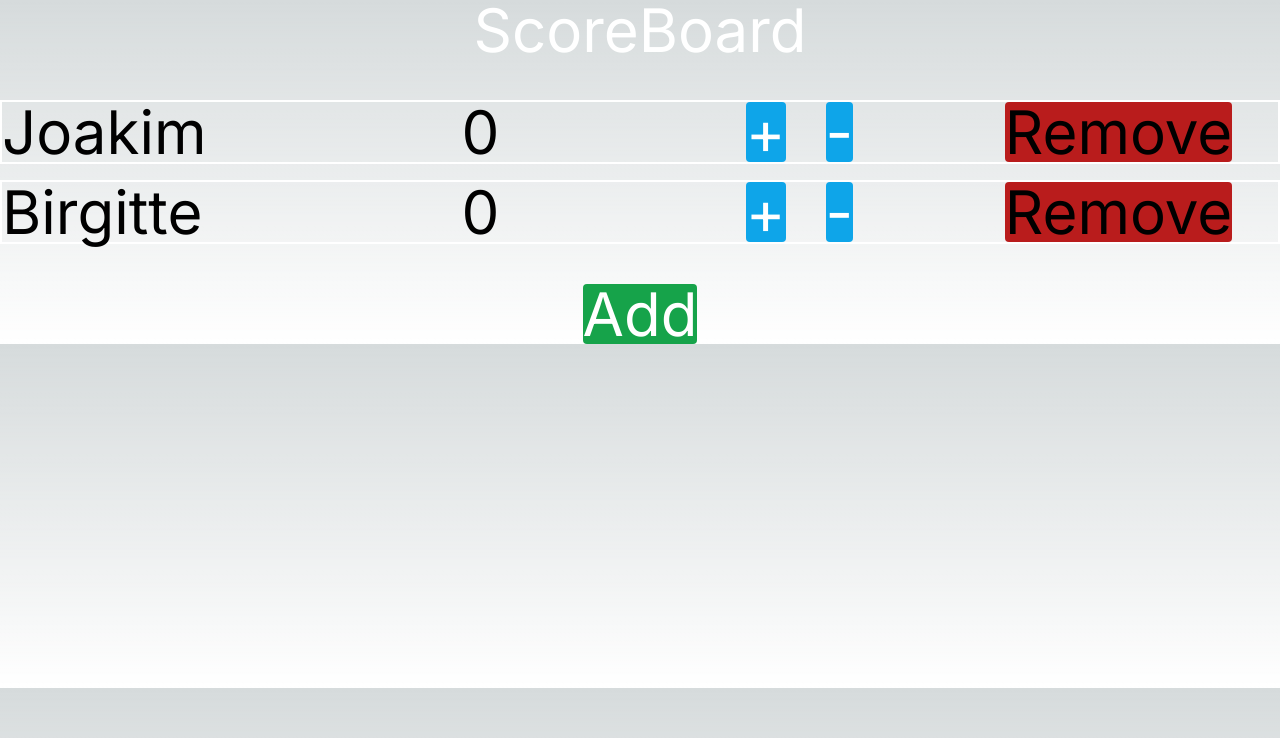
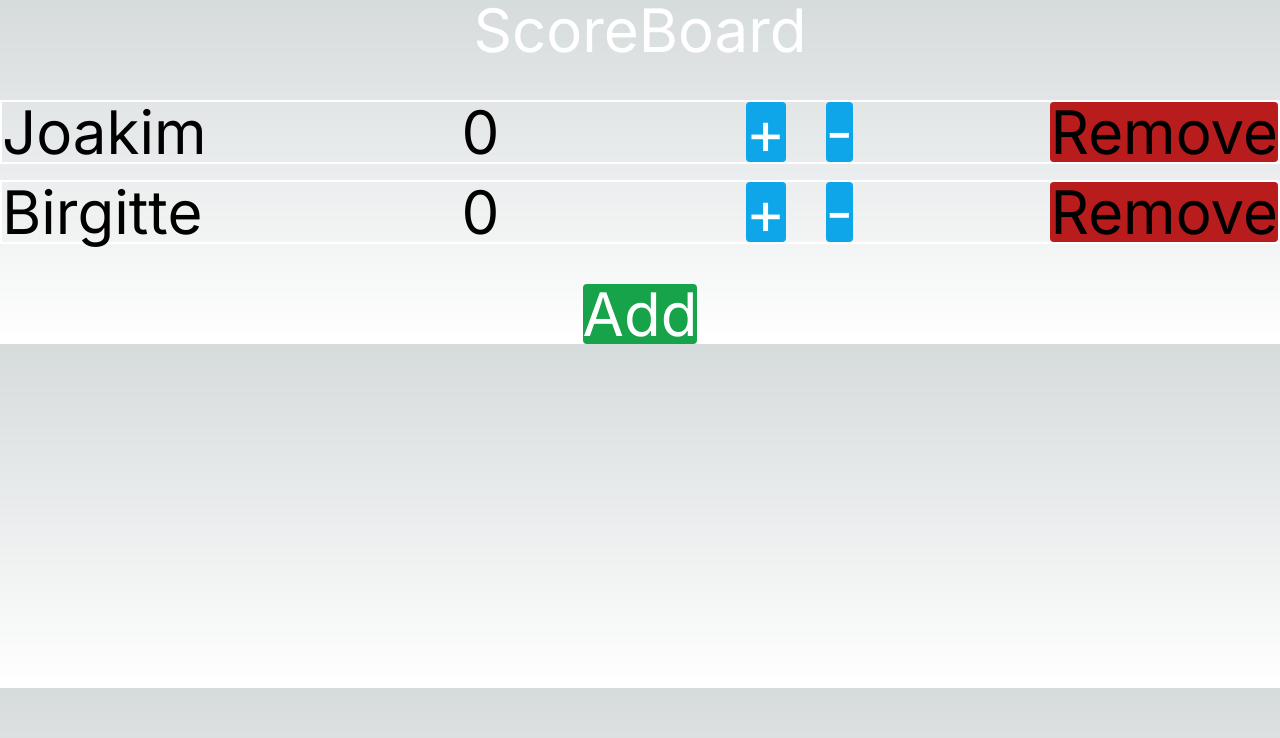
Before and after one commit to MikAoJk/scoreboard, a Next.js app: page / in a window 1280 px wide. Shown: the top 738 px of the page. Built offline with nearby package versions, Linux system fonts and the light colour scheme.

Commit message:
Update Player.tsx

```diff
--- a/src/components/Player.tsx
+++ b/src/components/Player.tsx
@@ -33,7 +33,7 @@ const Player = (playerProps: PlayerProps) => {
             <li className="w-1/4">{playerScore}</li>
             <li className="w-1/4"><ChangePlayerScore onAddChangePlayerScore={addPlayerScoreHandler}
                                                     onSubstractChangePlayerScore={substractPlayerScoreHandler}/></li>
-            <li className="w-1/4">
+            <li className="w-1/4 text-right">
                 <button onClick={onSaveRemovePlayerHandler} type="button" className="bg-red-700 rounded">Remove
                 </button>
             </li>
```
